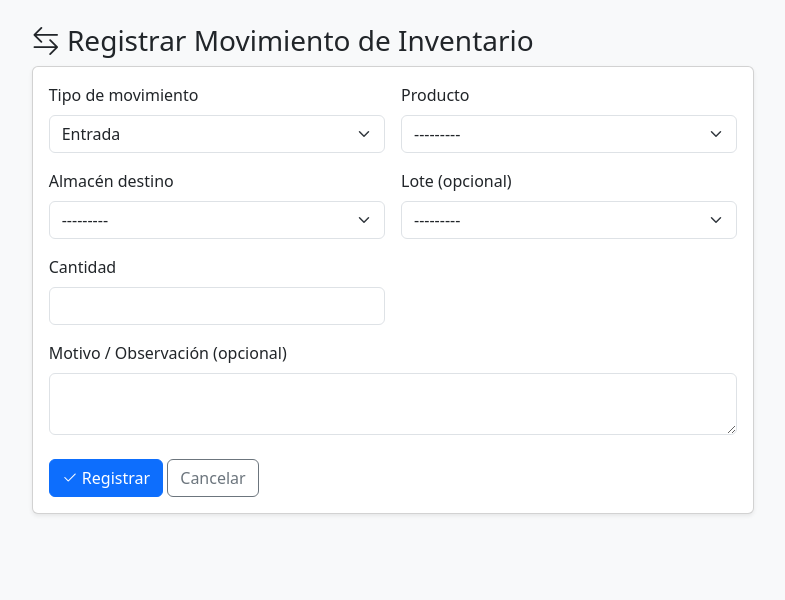
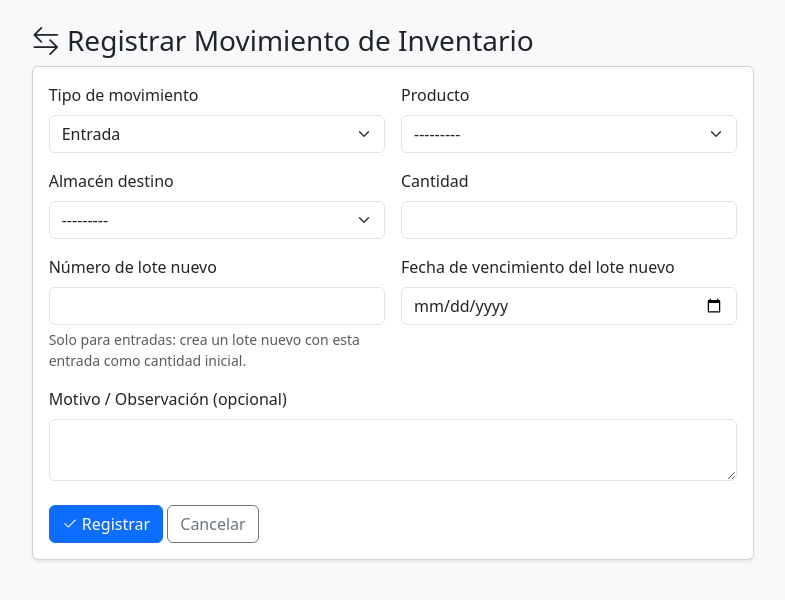
Before and after one commit to axedavi/sistema_inventario, a Django app: page /movimientos/registrar/ in a window 1280 px wide. Shown: the part 56-656 px from the top of the page, without its empty margins (247-1032 px from the left). Run offline with Django 5.2, Linux system fonts and the light colour scheme; the visitor is signed in with stand-in values (Sample User, id 1); data that the repository does not hold is empty.

Commit message:
Sprint 4: registro de lotes vinculado a movimientos de entrada (HU005, RF008)
- Lote gana propiedades calculadas: cantidad_consumida, cantidad_disponible
  (inicial menos lo consumido por salidas/transferencias), dias_para_vencer,
  esta_vencido y proximo_a_vencer(umbral_dias) para la alerta de RF010.
- unique_together en Lote (producto, numero_lote): ya no se pueden crear
  dos lotes con el mismo numero para un mismo producto.
- Movimiento.lote pasa de SET_NULL a PROTECT: Django ahora impide borrar
  un lote que tenga movimientos asociados (tercer criterio de aceptacion
  de HU005), sin necesidad de logica adicional en el admin.
- MovimientoForm/services.aplicar_movimiento: al registrar una ENTRADA se
  puede crear un lote nuevo en el mismo formulario (numero + fecha de
  vencimiento opcional), con cantidad_inicial igual a la de esa entrada.
  Valida que no se mezcle "lote existente" con "lote nuevo" y que el
  numero no este duplicado para ese producto.
- En SALIDA/TRANSFERENCIA, si el operador no elige un lote manualmente,
  se asigna automaticamente el mas antiguo con existencia suficiente
  (FIFO) -- primer criterio de aceptacion de HU005. Si ningun lote
  individual alcanza, el movimiento sigue sin lote: la trazabilidad es
  un dato adicional, nunca bloquea la salida de stock.
- Pagina de lotes: alerta visual (vencido / por vencer / vigente) con
  umbral de dias configurable por query param, y muestra cantidad
  disponible por lote.
- 10 tests nuevos: creacion de lote con la entrada, numero duplicado
  rechazado, asignacion FIFO en salida, proteccion contra borrado de
  lote con movimientos, y las 3 combinaciones de esta_vencido/
  proximo_a_vencer/sin fecha.

```diff
--- a/movimientos/forms.py
+++ b/movimientos/forms.py
@@ -2,10 +2,19 @@ from django import forms
 
 from almacenes.models import StockAlmacen
 
-from .models import Movimiento
+from .models import Lote, Movimiento
 
 
 class MovimientoForm(forms.ModelForm):
+    nuevo_lote_numero = forms.CharField(
+        label="Número de lote nuevo", max_length=100, required=False,
+        help_text="Solo para entradas: crea un lote nuevo con esta entrada como cantidad inicial."
+    )
+    nuevo_lote_vencimiento = forms.DateField(
+        label="Fecha de vencimiento del lote nuevo", required=False,
+        widget=forms.DateInput(attrs={'type': 'date'})
+    )
+
     class Meta:
         model = Movimiento
         fields = ['tipo', 'producto', 'almacen_origen', 'almacen_destino', 'lote', 'cantidad', 'motivo']
@@ -26,6 +35,7 @@ class MovimientoForm(forms.ModelForm):
         self.fields['almacen_origen'].required = False
         self.fields['almacen_destino'].required = False
         self.fields['lote'].required = False
+        self.fields['lote'].label = "Lote existente"
         self.fields['motivo'].required = False
 
     def clean_cantidad(self):
@@ -64,6 +74,16 @@ class MovimientoForm(forms.ModelForm):
         if lote and producto and lote.producto_id != producto.id:
             self.add_error('lote', "El lote seleccionado no corresponde al producto elegido.")
 
+        # HU005 / RF008: registrar un lote nuevo junto con la entrada, o
+        # reutilizar uno existente, pero no ambos a la vez.
+        nuevo_numero = cleaned.get('nuevo_lote_numero')
+        if nuevo_numero and tipo != Movimiento.ENTRADA:
+            self.add_error('nuevo_lote_numero', "Solo se puede crear un lote nuevo en una entrada.")
+        if nuevo_numero and lote:
+            self.add_error('nuevo_lote_numero', "Elige un lote existente o crea uno nuevo, no ambos.")
+        if nuevo_numero and producto and Lote.objects.filter(producto=producto, numero_lote=nuevo_numero).exists():
+            self.add_error('nuevo_lote_numero', "Ya existe un lote con ese número para este producto.")
+
         # RF005 / HU003: rechazar salidas o transferencias mayores al stock disponible.
         if tipo in (Movimiento.SALIDA, Movimiento.TRANSFERENCIA) and origen and producto and cantidad:
             disponible = StockAlmacen.objects.filter(
--- a/movimientos/models.py
+++ b/movimientos/models.py
@@ -1,3 +1,5 @@
+from datetime import date
+
 from django.db import models
 from django.contrib.auth.models import User
 from productos.models import Producto, Proveedor
@@ -25,9 +27,36 @@ class Lote(models.Model):
         verbose_name = "Lote"
         verbose_name_plural = "Lotes"
         ordering = ['-fecha_ingreso']
+        unique_together = ('producto', 'numero_lote')
 
     def __str__(self):
         return f"Lote {self.numero_lote} - {self.producto}"
+
+    @property
+    def cantidad_consumida(self):
+        total = self.movimiento_set.filter(
+            tipo__in=[Movimiento.SALIDA, Movimiento.TRANSFERENCIA]
+        ).aggregate(total=models.Sum('cantidad'))['total']
+        return total or 0
+
+    @property
+    def cantidad_disponible(self):
+        return self.cantidad_inicial - self.cantidad_consumida
+
+    @property
+    def dias_para_vencer(self):
+        if not self.fecha_vencimiento:
+            return None
+        return (self.fecha_vencimiento - date.today()).days
+
+    @property
+    def esta_vencido(self):
+        dias = self.dias_para_vencer
+        return dias is not None and dias < 0
+
+    def proximo_a_vencer(self, umbral_dias=30):
+        dias = self.dias_para_vencer
+        return dias is not None and 0 <= dias <= umbral_dias
 
 
 class Movimiento(models.Model):
@@ -63,7 +92,7 @@ class Movimiento(models.Model):
         verbose_name="Almacén destino"
     )
     lote = models.ForeignKey(
-        Lote, on_delete=models.SET_NULL,
+        Lote, on_delete=models.PROTECT,
         null=True, blank=True,
         verbose_name="Lote"
     )
--- a/movimientos/views.py
+++ b/movimientos/views.py
@@ -25,7 +25,11 @@ def registrar_movimiento(request):
             movimiento = form.save(commit=False)
             movimiento.usuario = request.user
             try:
-                aplicar_movimiento(movimiento)
+                aplicar_movimiento(
+                    movimiento,
+                    nuevo_lote_numero=form.cleaned_data.get('nuevo_lote_numero'),
+                    nuevo_lote_vencimiento=form.cleaned_data.get('nuevo_lote_vencimiento'),
+                )
             except StockInsuficienteError as exc:
                 form.add_error(None, str(exc))
             else:
@@ -38,6 +42,18 @@ def registrar_movimiento(request):
 
 @login_required
 def lista_lotes(request):
-    """Trazabilidad de lotes (HU005/HU006, en construcción)."""
+    """Trazabilidad de lotes con alerta de vencimiento de umbral configurable (RF010)."""
+    try:
+        umbral_dias = int(request.GET.get('umbral', 30))
+    except ValueError:
+        umbral_dias = 30
+
     lotes = Lote.objects.select_related('producto')[:200]
-    return render(request, 'movimientos/lotes.html', {'lotes': lotes})
+    filas = [{
+        'lote': lote,
+        'cantidad_disponible': lote.cantidad_disponible,
+        'esta_vencido': lote.esta_vencido,
+        'proximo_a_vencer': lote.proximo_a_vencer(umbral_dias),
+    } for lote in lotes]
+
+    return render(request, 'movimientos/lotes.html', {'filas': filas, 'umbral_dias': umbral_dias})
--- a/templates/movimientos/registrar.html
+++ b/templates/movimientos/registrar.html
@@ -30,14 +30,26 @@
                             {{ form.almacen_destino }}
                             {% if form.almacen_destino.errors %}<div class="text-danger small">{{ form.almacen_destino.errors|join:", " }}</div>{% endif %}
                         </div>
-                        <div class="col-md-6">
-                            <label class="form-label">Lote (opcional)</label>
+                        <div class="col-md-6" id="campo-lote-existente">
+                            <label class="form-label">{{ form.lote.label }}</label>
                             {{ form.lote }}
+                            {% if form.lote.errors %}<div class="text-danger small">{{ form.lote.errors|join:", " }}</div>{% endif %}
+                            <div class="form-text">En salidas y transferencias, si no eliges un lote se asigna automáticamente el más antiguo con existencia (FIFO).</div>
                         </div>
                         <div class="col-md-6">
                             <label class="form-label">Cantidad</label>
                             {{ form.cantidad }}
                             {% if form.cantidad.errors %}<div class="text-danger small">{{ form.cantidad.errors|join:", " }}</div>{% endif %}
+                        </div>
+                        <div class="col-md-6" id="campo-lote-nuevo-numero">
+                            <label class="form-label">{{ form.nuevo_lote_numero.label }}</label>
+                            {{ form.nuevo_lote_numero }}
+                            {% if form.nuevo_lote_numero.errors %}<div class="text-danger small">{{ form.nuevo_lote_numero.errors|join:", " }}</div>{% endif %}
+                            <div class="form-text">{{ form.nuevo_lote_numero.help_text }}</div>
+                        </div>
+                        <div class="col-md-6" id="campo-lote-nuevo-vencimiento">
+                            <label class="form-label">{{ form.nuevo_lote_vencimiento.label }}</label>
+                            {{ form.nuevo_lote_vencimiento }}
                         </div>
                         <div class="col-md-12">
                             <label class="form-label">Motivo / Observación (opcional)</label>
@@ -59,11 +71,18 @@
     const tipoSelect = document.getElementById('id_tipo');
     const campoOrigen = document.getElementById('campo-origen');
     const campoDestino = document.getElementById('campo-destino');
+    const campoLoteExistente = document.getElementById('campo-lote-existente');
+    const campoLoteNuevoNumero = document.getElementById('campo-lote-nuevo-numero');
+    const campoLoteNuevoVencimiento = document.getElementById('campo-lote-nuevo-vencimiento');
 
     function actualizarCampos() {
         const tipo = tipoSelect.value;
         campoOrigen.style.display = (tipo === 'S' || tipo === 'T') ? '' : 'none';
         campoDestino.style.display = (tipo === 'E' || tipo === 'T') ? '' : 'none';
+        // El lote existente aplica a salidas/transferencias; el lote nuevo solo a entradas.
+        campoLoteExistente.style.display = (tipo === 'S' || tipo === 'T') ? '' : 'none';
+        campoLoteNuevoNumero.style.display = (tipo === 'E') ? '' : 'none';
+        campoLoteNuevoVencimiento.style.display = (tipo === 'E') ? '' : 'none';
     }
 
     if (tipoSelect) {
```
Also changed, not shown: movimientos/services.py (+39 -3 lines), movimientos/tests.py (+108 -1 lines), templates/movimientos/lotes.html (+40 -11 lines), movimientos/migrations/0002_alter_movimiento_lote_alter_lote_unique_together.py (added).
